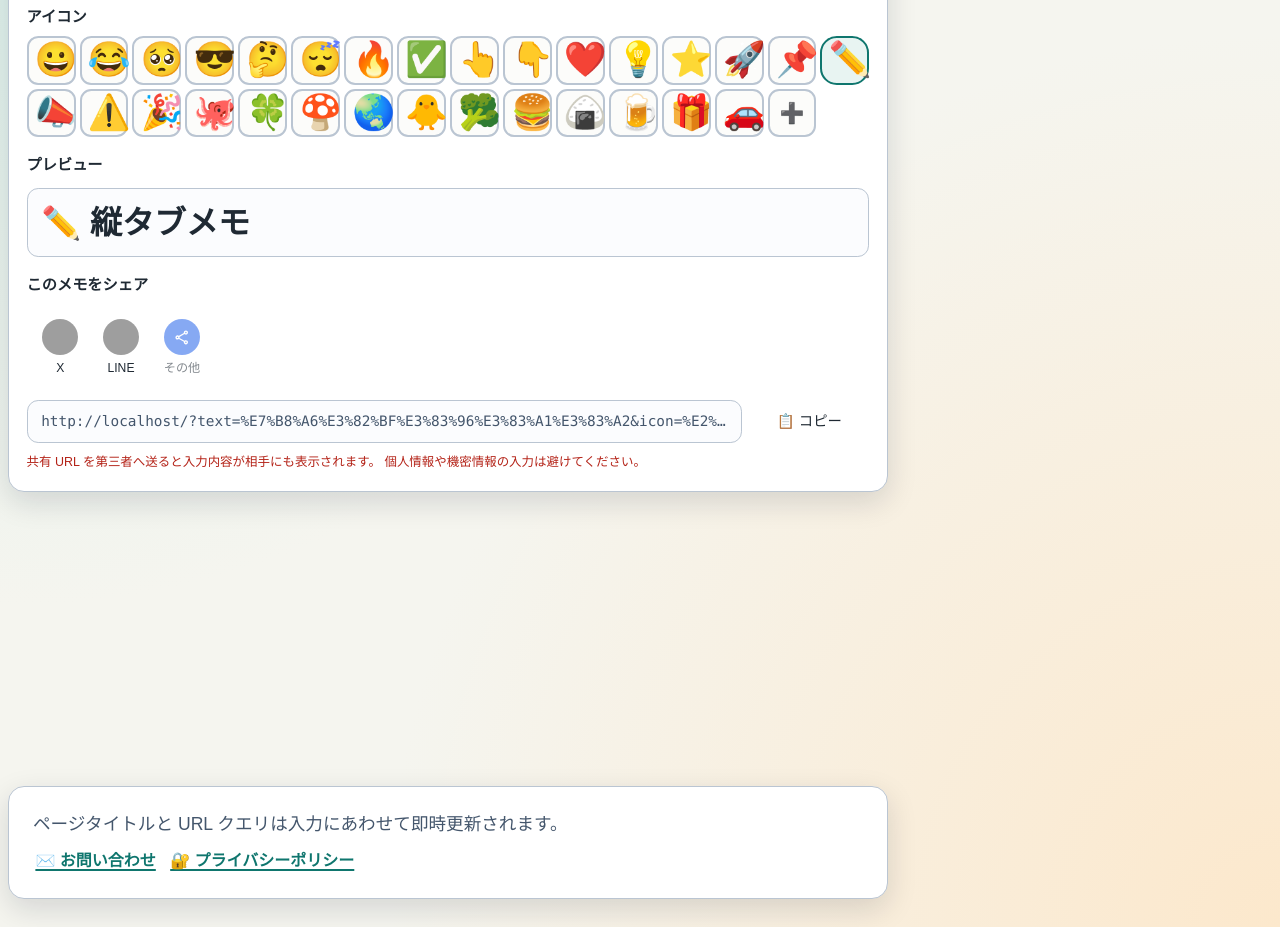
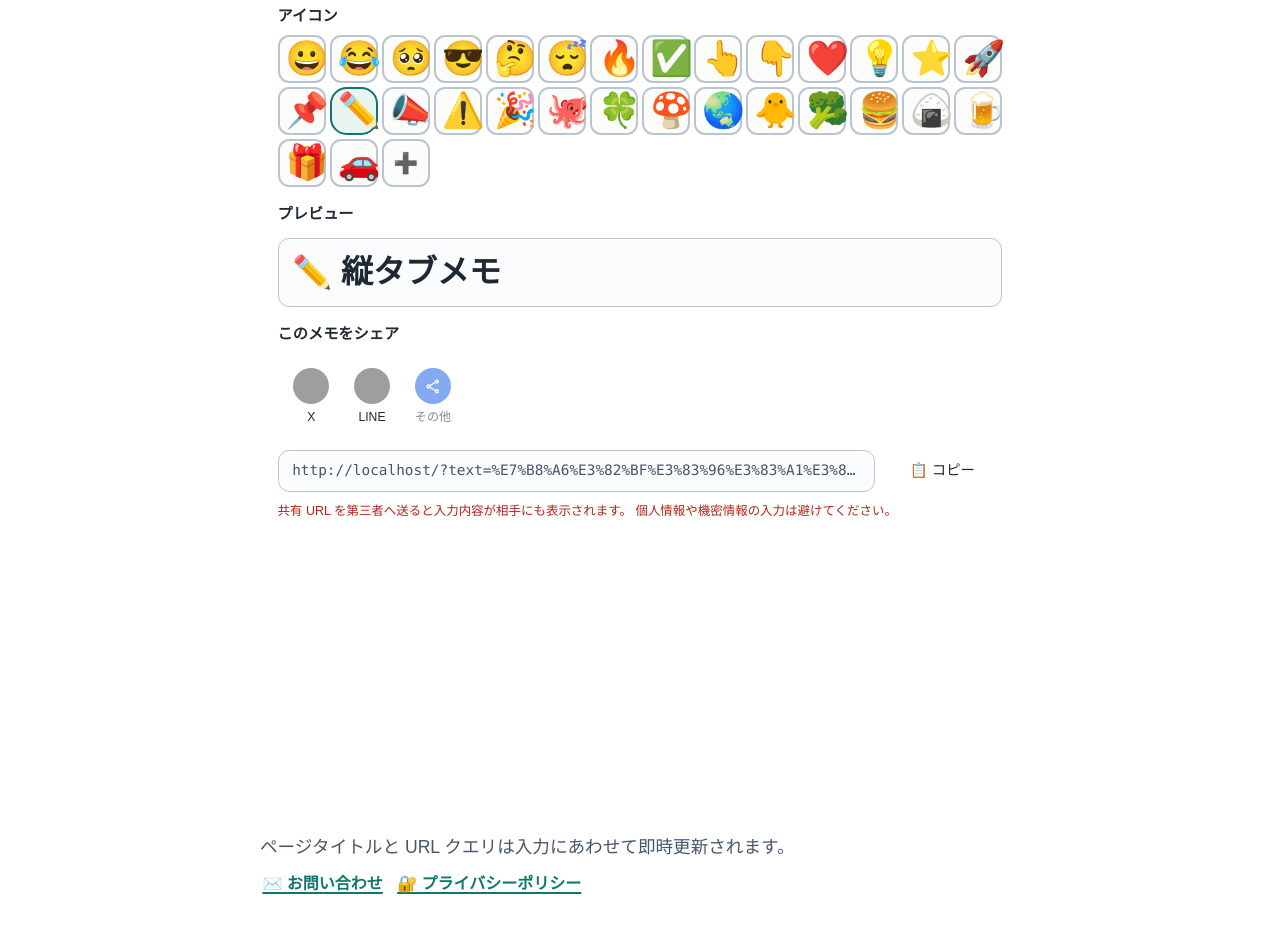
Before and after one commit to hirokiwa/vertical-tab-memo, a website built with Vite: page index.html in a window 1280 px wide. Shown: the part 217-1144 px from the top of the page. Built offline with nearby package versions, Linux system fonts and the light colour scheme; grey boxes are pictures that could not be loaded.

Commit message:
Adjust style

```diff
--- a/src/styles/app.css
+++ b/src/styles/app.css
@@ -1,5 +1,5 @@
 :root {
-  --memo-color-background: #f5f5ef;
+  --memo-color-background: #ffffff;
   --memo-color-surface: #ffffff;
   --memo-color-text: #1f2933;
   --memo-color-subtext: #44566c;
@@ -27,17 +27,16 @@ ul {
 body {
   min-height: 100svh;
   padding: 0;
-  background:
-    radial-gradient(circle at 0% 0%, #d7efe9 0%, transparent 48%),
-    radial-gradient(circle at 100% 100%, #fce8cc 0%, transparent 52%),
-    var(--memo-color-background);
+  background: var(--memo-color-background);
   color: var(--memo-color-text);
   font-family: var(--memo-font-ui);
+  display: flex;
+  justify-content: center;
 }
 
 .memo-app {
   min-height: 100svh;
-  max-width: 880px;
+  max-width: 760px;
   width: 100%;
   padding: clamp(0.75rem, 2vw, 1.25rem);
   display: flex;
@@ -46,11 +45,7 @@ body {
 }
 
 .memo-app__footer {
-  background: var(--memo-color-surface);
-  border: 1px solid var(--memo-color-border);
-  border-radius: 1rem;
-  box-shadow: var(--memo-shadow-surface);
-  padding: clamp(1rem, 2.6vw, 1.5rem);
+  padding: 0;
   display: flex;
   flex-direction: column;
   gap: 0.75rem;
@@ -129,10 +124,6 @@ body {
 }
 
 .memo-card {
-  background: var(--memo-color-surface);
-  border: 1px solid var(--memo-color-border);
-  border-radius: 1rem;
-  box-shadow: var(--memo-shadow-surface);
   min-width: 0;
   padding: clamp(0.8rem, 2vw, 1.1rem);
   display: flex;
@@ -538,7 +529,7 @@ body {
 
 .privacy-page {
   min-height: 100svh;
-  max-width: 880px;
+  max-width: 760px;
   padding: clamp(0.75rem, 2vw, 1.25rem);
   display: flex;
   flex-direction: column;
@@ -555,11 +546,7 @@ body {
 }
 
 .privacy-policy {
-  background: var(--memo-color-surface);
-  border: 1px solid var(--memo-color-border);
-  border-radius: 1rem;
-  box-shadow: var(--memo-shadow-surface);
-  padding: clamp(0.95rem, 2.2vw, 1.4rem);
+  padding: 0;
   display: flex;
   flex-direction: column;
   gap: 1rem;
```
